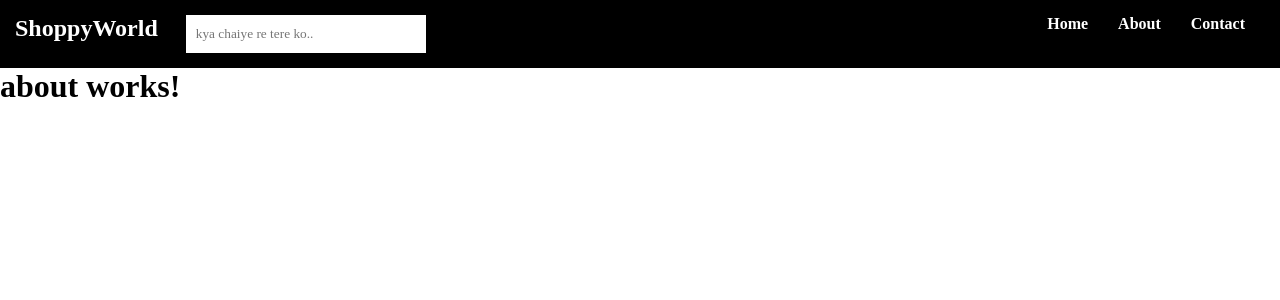
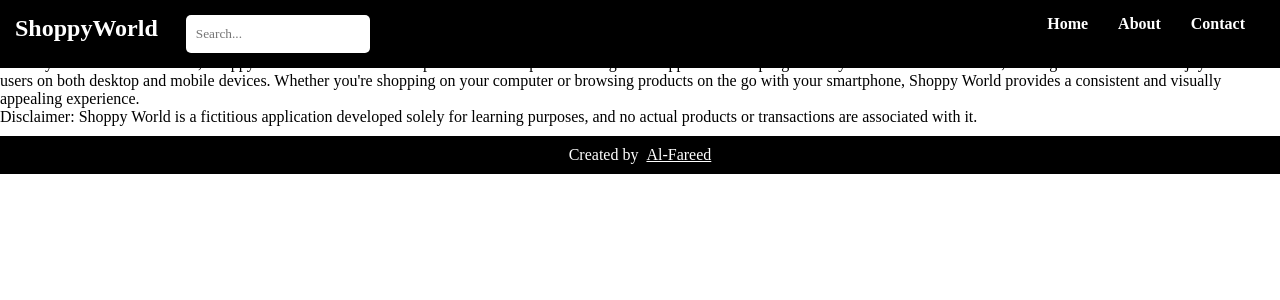
Before and after one commit to Al-Fareed/angularBasics, an Angular app in the folder angularBasics/: page /About in a window 1280 px wide. Shown: the top 300 px of the page. Built offline with nearby package versions, Linux system fonts and the light colour scheme.

Commit message:
completed with minor changes

```diff
--- a/angularBasics/src/app/Container/container.component.css
+++ b/angularBasics/src/app/Container/container.component.css
@@ -1,7 +1,10 @@
 *{
     box-sizing: border-box;
 }
-.wrapper{
+.body{
+    margin-top: 80px;
+}
+/* .wrapper{
     margin:0px auto;
     width: 820px;
-}
+} */
--- a/angularBasics/src/app/Container/container.component.html
+++ b/angularBasics/src/app/Container/container.component.html
@@ -1,6 +1,7 @@
-<div>
+<div class="body">
     <app-nav></app-nav>
     <app-header></app-header>
     <app-notification></app-notification>
     <app-products></app-products>
 </div>
+<app-footer></app-footer>
--- a/angularBasics/src/app/about/about.component.html
+++ b/angularBasics/src/app/about/about.component.html
@@ -1,2 +1,27 @@
 <app-nav></app-nav>
-<h1>about works!</h1>
+<div class="">
+  <p>
+    The purpose of this application is to unlearn the concept of Angular and
+    explore the power of Angular.
+    <br />
+    Shoppy World leverages the power of Angular, a popular JavaScript framework,
+    to create a dynamic and interactive shopping platform. Angular's robust
+    features, such as component-based architecture, dependency injection, and
+    routing, form the backbone of Shoppy World, enabling smooth navigation and
+    seamless integration of various components.
+    <br />
+    In today's mobile-driven world, Shoppy World understands the importance of a
+    responsive design. The application adapts gracefully to different screen
+    sizes, making it accessible and enjoyable for users on both desktop and
+    mobile devices. Whether you're shopping on your computer or browsing
+    products on the go with your smartphone, Shoppy World provides a consistent
+    and visually appealing experience.
+    <br />
+  </p>
+  <div class="">
+    Disclaimer: Shoppy World is a fictitious application developed solely for
+    learning purposes, and no actual products or transactions are associated
+    with it.
+  </div>
+</div>
+<app-footer></app-footer>
--- a/angularBasics/src/app/app.module.ts
+++ b/angularBasics/src/app/app.module.ts
@@ -12,6 +12,7 @@ import { AboutComponent } from './about/about.component';
 import { ContactComponent } from './contact/contact.component';
 import { RouterModule, Routes } from '@angular/router';
 import { ErrorComponent } from './error/error.component';
+import { FooterComponent } from './footer/footer.component';
 
 const appRoute:Routes =[
   {path:'Home',component:ContainerComponent},
@@ -31,7 +32,8 @@ const appRoute:Routes =[
     ProductsComponent,
     AboutComponent,
     ContactComponent,
-    ErrorComponent
+    ErrorComponent,
+    FooterComponent
   ],
   imports: [
     BrowserModule,
--- /dev/null
+++ b/angularBasics/src/app/footer/footer.component.css
@@ -0,0 +1,11 @@
+.footer{
+    background-color: black;
+    color: white;
+    display: flex;
+    padding: 10px;
+    margin-top: 10px;
+    justify-content: center;
+}
+a{
+    color: white;
+}
--- /dev/null
+++ b/angularBasics/src/app/footer/footer.component.html
@@ -0,0 +1,4 @@
+<div class="footer">
+    <div>Created by &nbsp;  </div>
+    <a href="https://rb.gy/blj5o">Al-Fareed</a>
+</div>
--- a/angularBasics/src/app/header/header.component.css
+++ b/angularBasics/src/app/header/header.component.css
@@ -1,7 +1,8 @@
 .header{
     height: 280px;
-    padding: 30px 40px;
     display: flex;
+    position:relative;
+    z-index: -1;
     background-color: #fffefe;
 }
 .site-slogan{
--- a/angularBasics/src/app/nav/nav.component.css
+++ b/angularBasics/src/app/nav/nav.component.css
@@ -1,8 +1,11 @@
 .navbar{
+    top: 0;
+    z-index: 9999;
     background-color: black;
     color: white;
     padding: 15px;
-    overflow: hidden;
+    position:fixed;
+    width: 100%;
 }
 .site-name{
     float: left;
@@ -17,7 +20,7 @@
 }
 .site-menu{
     flex-flow: column;
-    flex-wrap: no-wrap;
+    flex-wrap: wrap;
     float: right;
     flex-direction: column;
     align-items: center;
--- a/angularBasics/src/app/search/search.component.css
+++ b/angularBasics/src/app/search/search.component.css
@@ -1,8 +1,9 @@
 input{
-    width: 240px;
+    width: auto;
     height: 38px;
     margin-left: 28px;
     border: none;
+    border-radius: 5px;
     padding:0px 10px ;
 }
 .span{
--- a/angularBasics/src/app/search/search.component.html
+++ b/angularBasics/src/app/search/search.component.html
@@ -1,4 +1,4 @@
 <div class="search-div">
-    <input type="text" maxlength="20" placeholder="kya chaiye re tere ko.." (input)="changeSearchValue($event)">
-    <span class="span" *ngIf="searchValue != ''">You searched for "{{ searchValue }}"</span>
+    <input type="text" maxlength="20" placeholder="Search..." (input)="changeSearchValue($event)">
+    <!-- <span class="span" *ngIf="searchValue != ''">You searched for "{{ searchValue }}"</span> -->
 </div>
```
Also changed, not shown: angularBasics/src/app/footer/footer.component.ts (added, +10 -0 lines), 1 other file (tests, documents, lock files or other folders).
